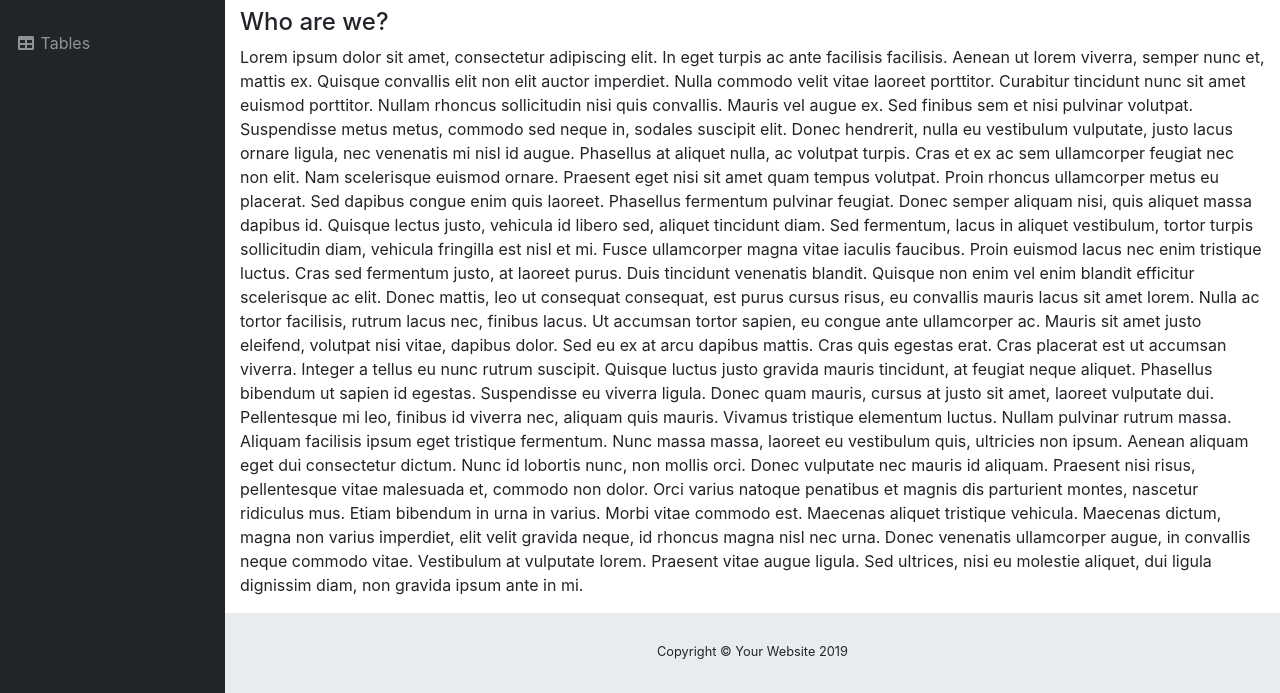
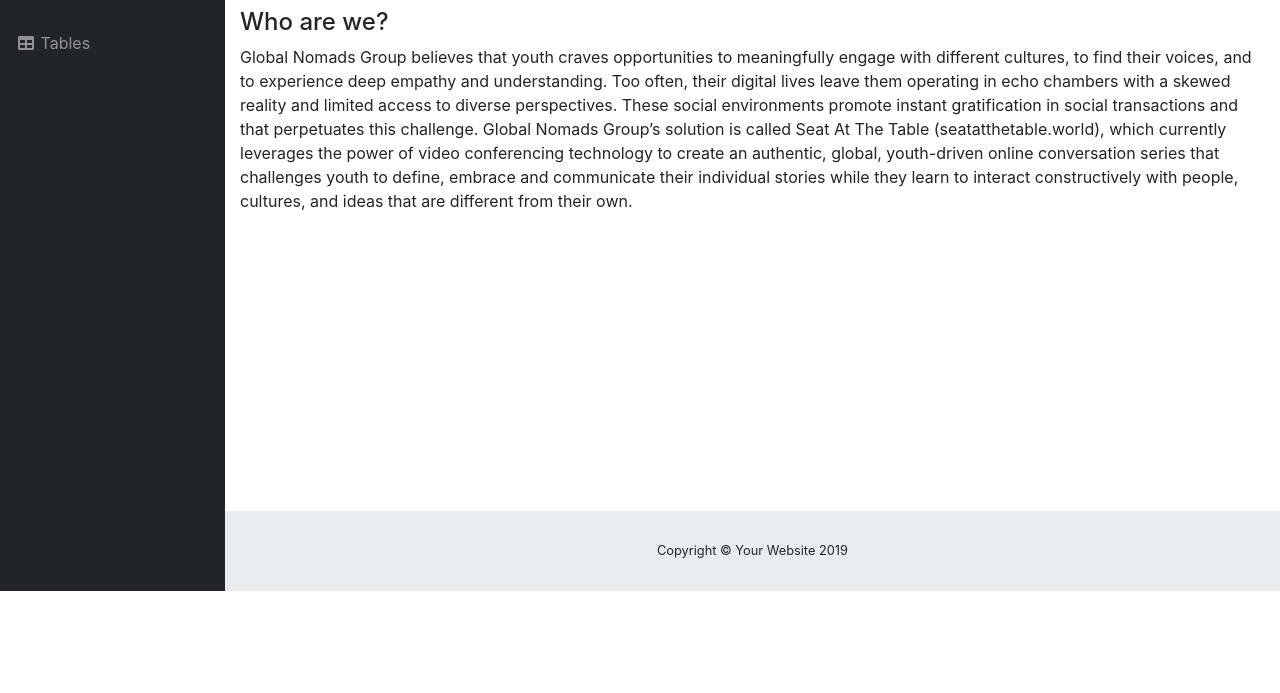
Before and after one commit to jerseycity19/team-2, a website with bundled scripts: page startbootstrap-sb-admin/aboutus.html in a window 1280 px wide. Shown: the part 209-902 px from the top of the page. After the commit the page ends 800 px from the top, so only its background shows below. Built offline with nearby package versions, Linux system fonts and the light colour scheme.

Commit message:
Add files via upload

```diff
--- a/startbootstrap-sb-admin/aboutus.html
+++ b/startbootstrap-sb-admin/aboutus.html
@@ -1,3 +1,4 @@
+
 <!DOCTYPE html>
 <html lang="en">
 
@@ -139,15 +140,7 @@
         <h1>About Us</h1>
         <hr>
         <h4>Who are we?</h4>
-        <p>Lorem ipsum dolor sit amet, consectetur adipiscing elit. In eget turpis ac ante facilisis facilisis. Aenean ut lorem viverra, semper nunc et, mattis ex. Quisque convallis elit non elit auctor imperdiet. Nulla commodo velit vitae laoreet porttitor. Curabitur tincidunt nunc sit amet euismod porttitor. Nullam rhoncus sollicitudin nisi quis convallis. Mauris vel augue ex. Sed finibus sem et nisi pulvinar volutpat. Suspendisse metus metus, commodo sed neque in, sodales suscipit elit. Donec hendrerit, nulla eu vestibulum vulputate, justo lacus ornare ligula, nec venenatis mi nisl id augue. Phasellus at aliquet nulla, ac volutpat turpis. Cras et ex ac sem ullamcorper feugiat nec non elit.
-
-          Nam scelerisque euismod ornare. Praesent eget nisi sit amet quam tempus volutpat. Proin rhoncus ullamcorper metus eu placerat. Sed dapibus congue enim quis laoreet. Phasellus fermentum pulvinar feugiat. Donec semper aliquam nisi, quis aliquet massa dapibus id. Quisque lectus justo, vehicula id libero sed, aliquet tincidunt diam. Sed fermentum, lacus in aliquet vestibulum, tortor turpis sollicitudin diam, vehicula fringilla est nisl et mi. Fusce ullamcorper magna vitae iaculis faucibus. Proin euismod lacus nec enim tristique luctus. Cras sed fermentum justo, at laoreet purus.
-
-          Duis tincidunt venenatis blandit. Quisque non enim vel enim blandit efficitur scelerisque ac elit. Donec mattis, leo ut consequat consequat, est purus cursus risus, eu convallis mauris lacus sit amet lorem. Nulla ac tortor facilisis, rutrum lacus nec, finibus lacus. Ut accumsan tortor sapien, eu congue ante ullamcorper ac. Mauris sit amet justo eleifend, volutpat nisi vitae, dapibus dolor. Sed eu ex at arcu dapibus mattis. Cras quis egestas erat. Cras placerat est ut accumsan viverra.
-
-          Integer a tellus eu nunc rutrum suscipit. Quisque luctus justo gravida mauris tincidunt, at feugiat neque aliquet. Phasellus bibendum ut sapien id egestas. Suspendisse eu viverra ligula. Donec quam mauris, cursus at justo sit amet, laoreet vulputate dui. Pellentesque mi leo, finibus id viverra nec, aliquam quis mauris. Vivamus tristique elementum luctus. Nullam pulvinar rutrum massa. Aliquam facilisis ipsum eget tristique fermentum. Nunc massa massa, laoreet eu vestibulum quis, ultricies non ipsum. Aenean aliquam eget dui consectetur dictum. Nunc id lobortis nunc, non mollis orci. Donec vulputate nec mauris id aliquam. Praesent nisi risus, pellentesque vitae malesuada et, commodo non dolor. Orci varius natoque penatibus et magnis dis parturient montes, nascetur ridiculus mus. Etiam bibendum in urna in varius.
-
-          Morbi vitae commodo est. Maecenas aliquet tristique vehicula. Maecenas dictum, magna non varius imperdiet, elit velit gravida neque, id rhoncus magna nisl nec urna. Donec venenatis ullamcorper augue, in convallis neque commodo vitae. Vestibulum at vulputate lorem. Praesent vitae augue ligula. Sed ultrices, nisi eu molestie aliquet, dui ligula dignissim diam, non gravida ipsum ante in mi.</p>
+        <p>Global Nomads Group believes that youth craves opportunities to meaningfully engage with different cultures, to find their voices, and to experience deep empathy and understanding. Too often, their digital lives leave them operating in echo chambers with a skewed reality and limited access to diverse perspectives. These social environments promote instant gratification in social transactions and that perpetuates this challenge. Global Nomads Group’s solution is called Seat At The Table (seatatthetable.world), which currently leverages the power of video conferencing technology to create an authentic, global, youth-driven online conversation series that challenges youth to define, embrace and communicate their individual stories while they learn to interact constructively with people, cultures, and ideas that are different from their own.</p>
 
       </div>
       <!-- /.container-fluid -->
```
